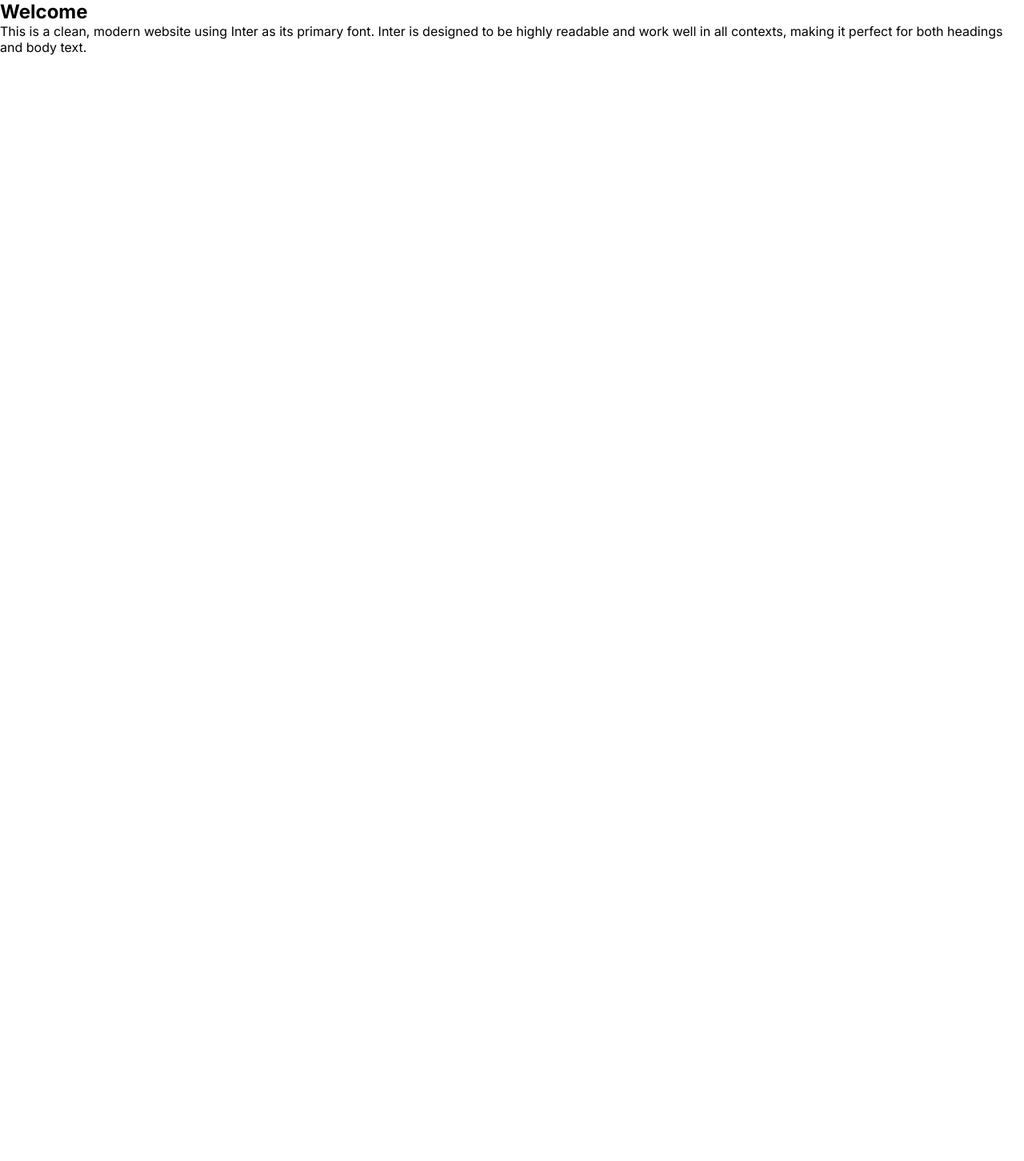
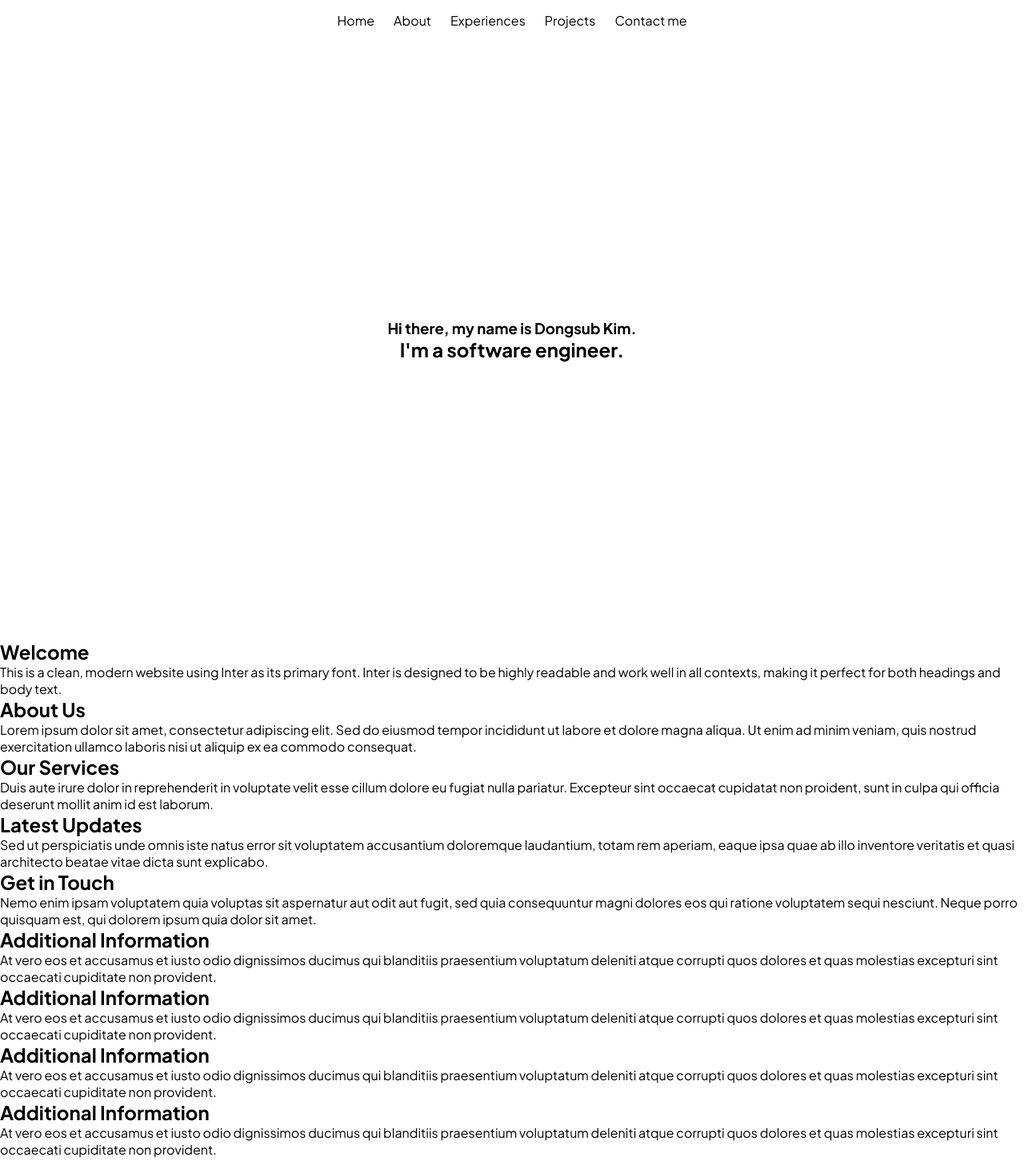
Before and after one commit to dongsub0918/personal-website, a Next.js app: page / in a window 1280 px wide. Shown: the top 1452 px of the page at 80% size. Before the commit the page ends 800 px from the top, so only its background shows below. Built offline with nearby package versions, Linux system fonts and the light colour scheme.

Commit message:
checkpoint: navbar display behavior is done

```diff
--- a/src/app/globals.css
+++ b/src/app/globals.css
@@ -43,7 +43,7 @@ body {
 body {
   color: var(--foreground);
   background: var(--background);
-  font-family: var(--font-inter);
+  font-family: var(--font-plus-jakarta);
   -webkit-font-smoothing: antialiased;
   -moz-osx-font-smoothing: grayscale;
 }
--- a/src/app/layout.tsx
+++ b/src/app/layout.tsx
@@ -1,9 +1,10 @@
 import type { Metadata } from "next";
-import { Inter } from "next/font/google";
+import { Plus_Jakarta_Sans } from "next/font/google";
 import "./globals.css";
+import Navbar from "@/ui/navbar/navbar";
 
-const inter = Inter({
-  variable: "--font-inter",
+const plusJakarta = Plus_Jakarta_Sans({
+  variable: "--font-plus-jakarta",
   subsets: ["latin"],
 });
 
@@ -19,7 +20,10 @@ export default function RootLayout({
 }>) {
   return (
     <html lang="en" className="light">
-      <body className={inter.variable}>{children}</body>
+      <body className={plusJakarta.variable}>
+        <Navbar />
+        <main style={{ marginTop: "50px" }}>{children}</main>
+      </body>
     </html>
   );
 }
--- /dev/null
+++ b/src/app/page.module.css
@@ -0,0 +1,4 @@
+.container {
+  display: flex;
+  flex-direction: column;
+}
--- a/src/app/page.tsx
+++ b/src/app/page.tsx
@@ -1,14 +1,79 @@
+import HomeSection from "@/ui/homeSection/page";
 import styles from "./page.module.css";
 
 export default function Home() {
   return (
-    <section>
+    <section className={styles.container}>
+      <HomeSection />
       <h1>Welcome</h1>
       <p>
         This is a clean, modern website using Inter as its primary font. Inter
         is designed to be highly readable and work well in all contexts, making
         it perfect for both headings and body text.
       </p>
+      <h2>About Us</h2>
+      <p>
+        Lorem ipsum dolor sit amet, consectetur adipiscing elit. Sed do eiusmod
+        tempor incididunt ut labore et dolore magna aliqua. Ut enim ad minim
+        veniam, quis nostrud exercitation ullamco laboris nisi ut aliquip ex ea
+        commodo consequat.
+      </p>
+      <h2>Our Services</h2>
+      <p>
+        Duis aute irure dolor in reprehenderit in voluptate velit esse cillum
+        dolore eu fugiat nulla pariatur. Excepteur sint occaecat cupidatat non
+        proident, sunt in culpa qui officia deserunt mollit anim id est laborum.
+      </p>
+      <h2>Latest Updates</h2>
+      <p>
+        Sed ut perspiciatis unde omnis iste natus error sit voluptatem
+        accusantium doloremque laudantium, totam rem aperiam, eaque ipsa quae ab
+        illo inventore veritatis et quasi architecto beatae vitae dicta sunt
+        explicabo.
+      </p>
+      <h2>Get in Touch</h2>
+      <p>
+        Nemo enim ipsam voluptatem quia voluptas sit aspernatur aut odit aut
+        fugit, sed quia consequuntur magni dolores eos qui ratione voluptatem
+        sequi nesciunt. Neque porro quisquam est, qui dolorem ipsum quia dolor
+        sit amet.
+      </p>
+      <h2>Additional Information</h2>
+      <p>
+        At vero eos et accusamus et iusto odio dignissimos ducimus qui
+        blanditiis praesentium voluptatum deleniti atque corrupti quos dolores
+        et quas molestias excepturi sint occaecati cupiditate non provident.
+      </p>
+      <h2>Additional Information</h2>
+      <p>
+        At vero eos et accusamus et iusto odio dignissimos ducimus qui
+        blanditiis praesentium voluptatum deleniti atque corrupti quos dolores
+        et quas molestias excepturi sint occaecati cupiditate non provident.
+      </p>
+      <h2>Additional Information</h2>
+      <p>
+        At vero eos et accusamus et iusto odio dignissimos ducimus qui
+        blanditiis praesentium voluptatum deleniti atque corrupti quos dolores
+        et quas molestias excepturi sint occaecati cupiditate non provident.
+      </p>
+      <h2>Additional Information</h2>
+      <p>
+        At vero eos et accusamus et iusto odio dignissimos ducimus qui
+        blanditiis praesentium voluptatum deleniti atque corrupti quos dolores
+        et quas molestias excepturi sint occaecati cupiditate non provident.
+      </p>
+      <h2>Additional Information</h2>
+      <p>
+        At vero eos et accusamus et iusto odio dignissimos ducimus qui
+        blanditiis praesentium voluptatum deleniti atque corrupti quos dolores
+        et quas molestias excepturi sint occaecati cupiditate non provident.
+      </p>
+      <h2>Additional Information</h2>
+      <p>
+        At vero eos et accusamus et iusto odio dignissimos ducimus qui
+        blanditiis praesentium voluptatum deleniti atque corrupti quos dolores
+        et quas molestias excepturi sint occaecati cupiditate non provident.
+      </p>
     </section>
   );
 }
--- /dev/null
+++ b/src/ui/homeSection/page.module.css
@@ -0,0 +1,9 @@
+.container {
+  display: flex;
+  flex-direction: column;
+  justify-content: center;
+  align-items: center;
+  height: calc(100vh - 50px);
+  width: 100vw;
+  background-color: var(--background);
+}
--- /dev/null
+++ b/src/ui/homeSection/page.tsx
@@ -0,0 +1,10 @@
+import styles from "./page.module.css";
+
+export default function HomeSection() {
+  return (
+    <section className={styles.container}>
+      <h1>Hi there, my name is Dongsub Kim.</h1>
+      <h2>I'm a software engineer.</h2>
+    </section>
+  );
+}
--- /dev/null
+++ b/src/ui/navbar/navbar.module.css
@@ -0,0 +1,19 @@
+.container {
+  position: fixed;
+  top: 0;
+  left: 0;
+  right: 0;
+  padding: 1rem;
+  z-index: 1000;
+  display: flex;
+  gap: 1.5rem;
+  justify-content: center;
+  align-items: center;
+  height: 50px;
+  transition: top 0.5s ease-in-out;
+  background-color: var(--background);
+}
+
+.hidden {
+  top: -50px;
+}
--- /dev/null
+++ b/src/ui/navbar/navbar.tsx
@@ -0,0 +1,40 @@
+"use client";
+
+import styles from "./navbar.module.css";
+import { useEffect, useState } from "react";
+
+export default function Navbar() {
+  const [isHidden, setIsHidden] = useState(false);
+  const [lastScrollY, setLastScrollY] = useState(0);
+
+  useEffect(() => {
+    const handleScroll = () => {
+      const currentScrollY = window.scrollY;
+
+      if (currentScrollY > lastScrollY) {
+        // Scrolling down
+        setIsHidden(true);
+      } else {
+        // Scrolling up
+        setIsHidden(false);
+      }
+
+      setLastScrollY(currentScrollY);
+    };
+
+    // TODO: differ css class for scrolling down and up
+
+    window.addEventListener("scroll", handleScroll, { passive: true });
+    return () => window.removeEventListener("scroll", handleScroll);
+  }, [lastScrollY]);
+
+  return (
+    <nav className={`${styles.container} ${isHidden ? styles.hidden : ""}`}>
+      <a href="/">Home</a>
+      <a href="/about">About</a>
+      <a href="/contact">Experiences</a>
+      <a href="/contact">Projects</a>
+      <a href="/contact">Contact me</a>
+    </nav>
+  );
+}
```
